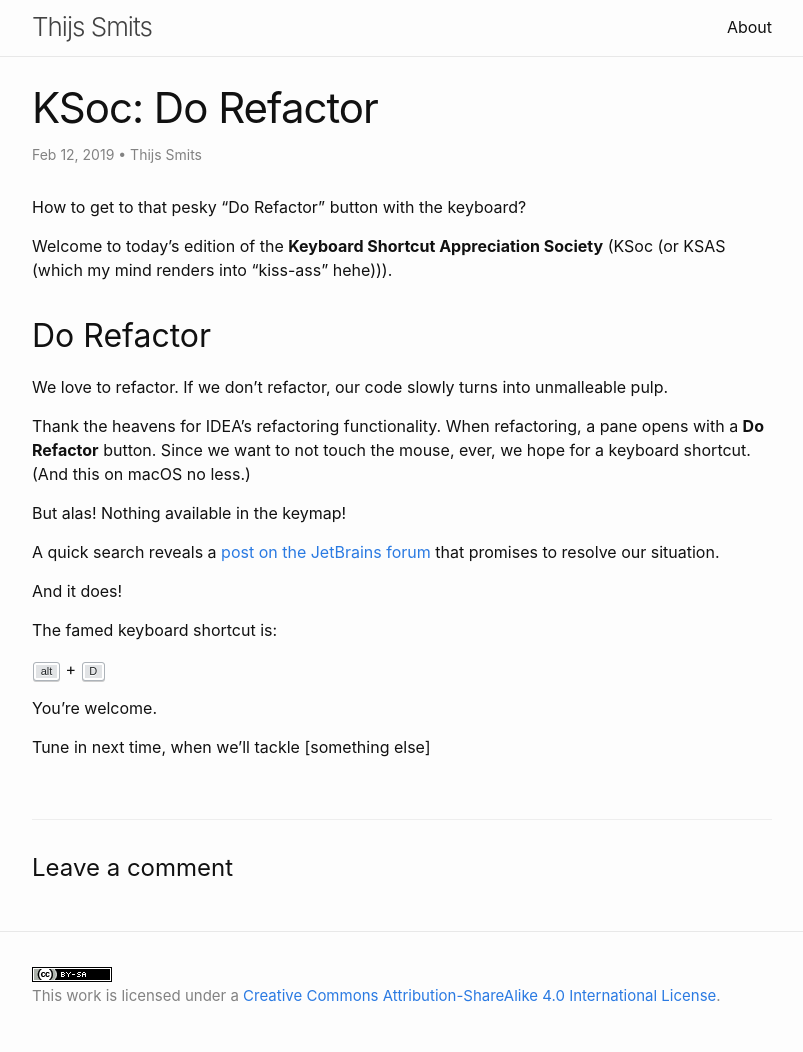
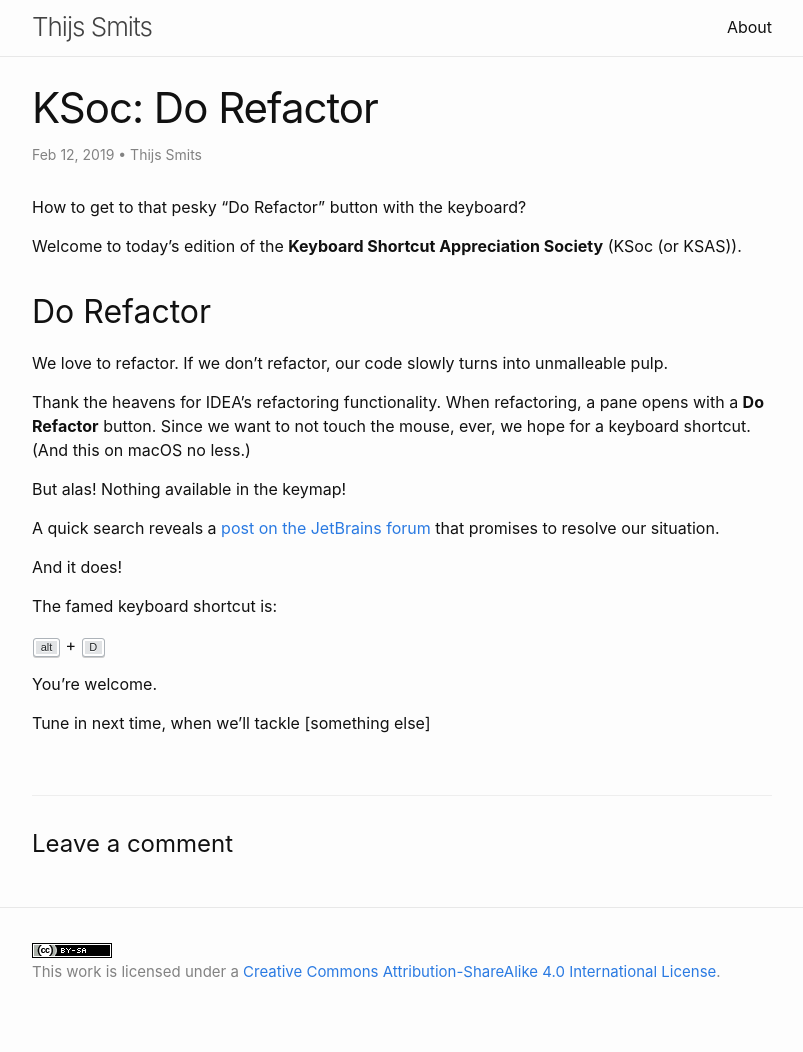
Before and after one commit to tssmits/tssmits.github.io, a Jekyll site: the page built from _posts/2019-02-12-keyboard-shortcut-appreciation-society.markdown, in a window 1280 px wide. Shown: the whole page, without its empty margins (238-1041 px from the left). Built offline with Jekyll 4.4.1, drawn with Linux system fonts in a browser that asks for light colours; comment, search, counter and statistics services are not loaded; after the commit the page ends 1028 px from its top, so only the background shows below that.

Commit message:
removed thingy

```diff
--- a/_posts/2019-02-12-keyboard-shortcut-appreciation-society.markdown
+++ b/_posts/2019-02-12-keyboard-shortcut-appreciation-society.markdown
@@ -10,7 +10,7 @@
 ---
 How to get to that pesky "Do Refactor" button with the keyboard?
 
-Welcome to today's edition of the **Keyboard Shortcut Appreciation Society** (KSoc (or KSAS (which my mind renders into "kiss-ass" hehe))).
+Welcome to today's edition of the **Keyboard Shortcut Appreciation Society** (KSoc (or KSAS)).
 
 ## Do Refactor
 
```
